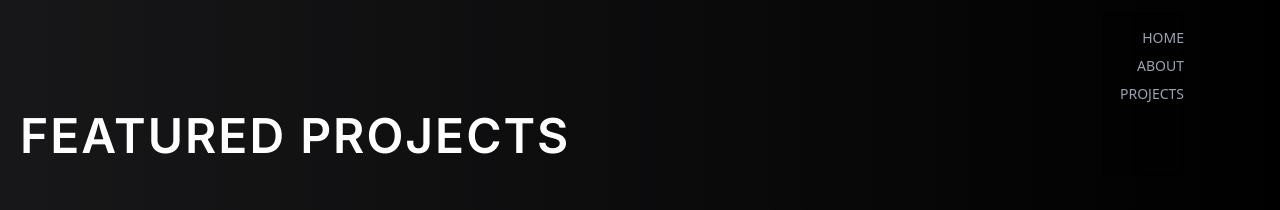
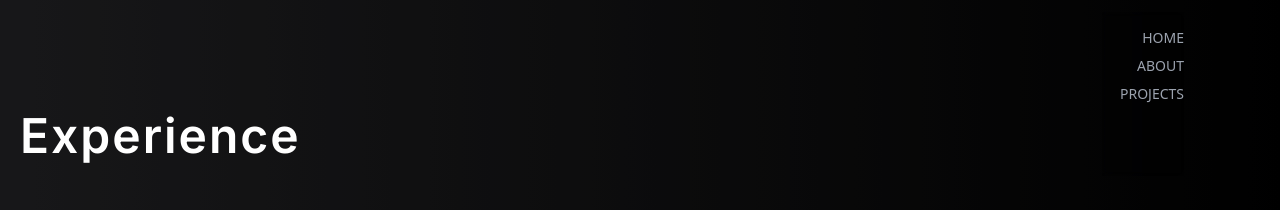
Before and after one commit to ayee-lucas/portfolio-app, a SvelteKit app: page /projects in a window 1280 px wide. Shown: the top 210 px of the page. Built offline with nearby package versions, Linux system fonts and the light colour scheme; some icons are missing.

Commit message:
expirience

```diff
--- a/src/routes/projects/+page.svelte
+++ b/src/routes/projects/+page.svelte
@@ -12,7 +12,7 @@
       inter
     "
     >
-      FEATURED PROJECTS
+      Experience
     </h1>
 
   </div>
```
